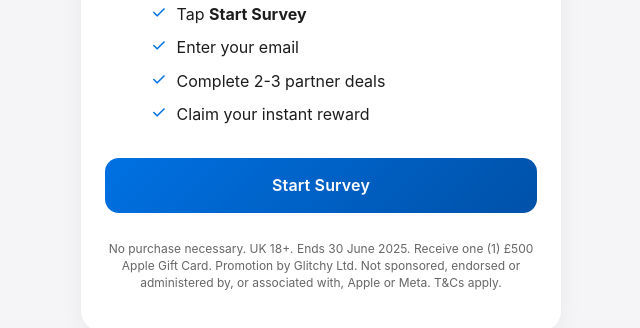
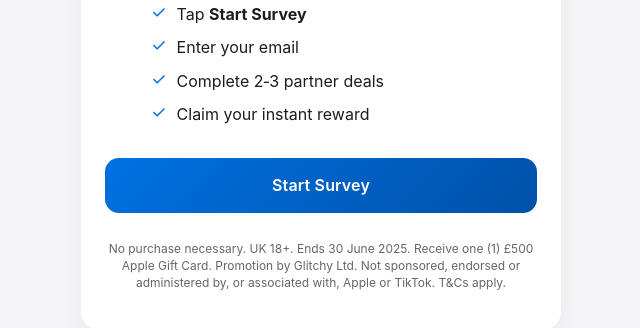
Before and after one commit to Tom16Dev/apple, a plain HTML site: page index.html in a window 1280 px wide. Shown: the part 466-794 px from the top of the page, 319-959 px from the left. Drawn offline with Linux system fonts and the light colour scheme.

Commit message:
Update index.html

```diff
--- a/index.html
+++ b/index.html
@@ -53,6 +53,7 @@
     }
     .voucher-link img{
       width:100%;
+      height:auto;
       display:block;
     }
     .lead{
@@ -110,7 +111,7 @@
   <main class="container">
     <h1>Receive a £500 Apple Gift Card</h1>
 
-    <!-- Gift-card image wrapped in link for CTA -->
+    <!-- Gift‑card image wrapped in link for CTA -->
     <a href="https://rewarduplevel.com/aff_c?offer_id=1701&aff_id=4626" target="_blank" rel="noopener" class="voucher-link">
       <img src="https://api.asdagiftcards.com/storage/images/cards/designs/yqIhijTLh3JsalJYvcQHf74dOSTL3mR5JPdHJwLa.png" alt="£500 Apple Gift Card" />
     </a>
@@ -120,14 +121,14 @@
     <ul class="steps">
       <li>Tap&nbsp;<strong>Start Survey</strong></li>
       <li>Enter your email</li>
-      <li>Complete 2-3 partner deals</li>
+      <li>Complete 2‑3 partner deals</li>
       <li>Claim your instant reward</li>
     </ul>
 
     <a href="https://rewarduplevel.com/aff_c?offer_id=1701&aff_id=4626" target="_blank" rel="noopener" class="cta">Start Survey</a>
 
     <p class="tiny">
-      No purchase necessary. UK&nbsp;18+. Ends&nbsp;30&nbsp;June&nbsp;2025. Receive one (1) £500 Apple Gift Card. Promotion by Glitchy&nbsp;Ltd. Not sponsored, endorsed or administered by, or associated with, Apple or Meta. T&amp;Cs apply.
+      No purchase necessary. UK&nbsp;18+. Ends&nbsp;30&nbsp;June&nbsp;2025. Receive one (1) £500 Apple Gift Card. Promotion by Glitchy&nbsp;Ltd. Not sponsored, endorsed or administered by, or associated with, Apple or TikTok. T&amp;Cs apply.
     </p>
   </main>
 </body>
```
